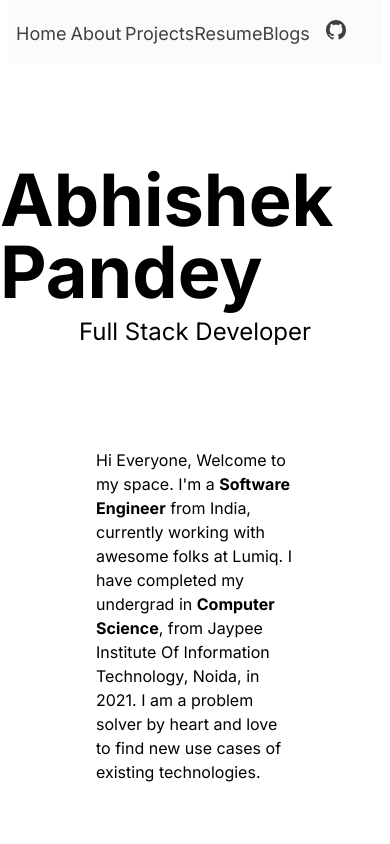
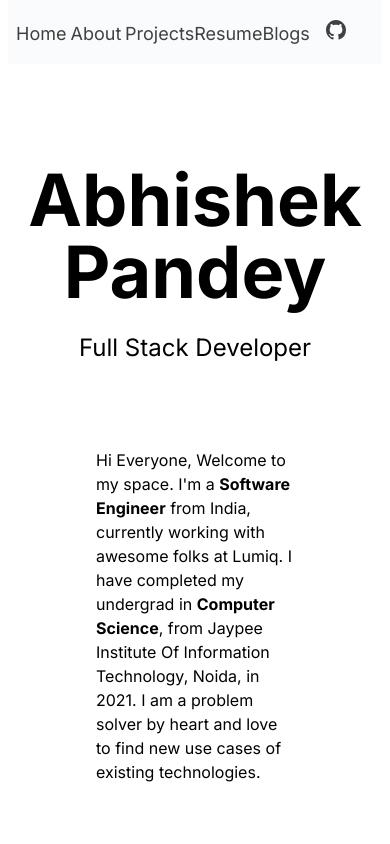
Before and after one commit to abhishekp6/portfolio, a Next.js app: page / in a window 390 px wide. Shown: the top 844 px of the page. Built offline with nearby package versions, Linux system fonts and the light colour scheme.

Commit message:
Fix responsiveness issue in header

```diff
--- a/app/Components/Header.tsx
+++ b/app/Components/Header.tsx
@@ -1,7 +1,7 @@
 const Header = () => {
     return(
             <div id="header" className="h-96 flex flex-col justify-center items-center">
-                <div className="text-7xl font-bold flex-shrink">
+                <div className="text-7xl font-bold text-center w-full md:w-auto p-4">
                     Abhishek Pandey
                 </div>
                 <div className="text-2xl mt-2">
```
Also changed, not shown: 1 other file (tests, documents, lock files or other folders).
